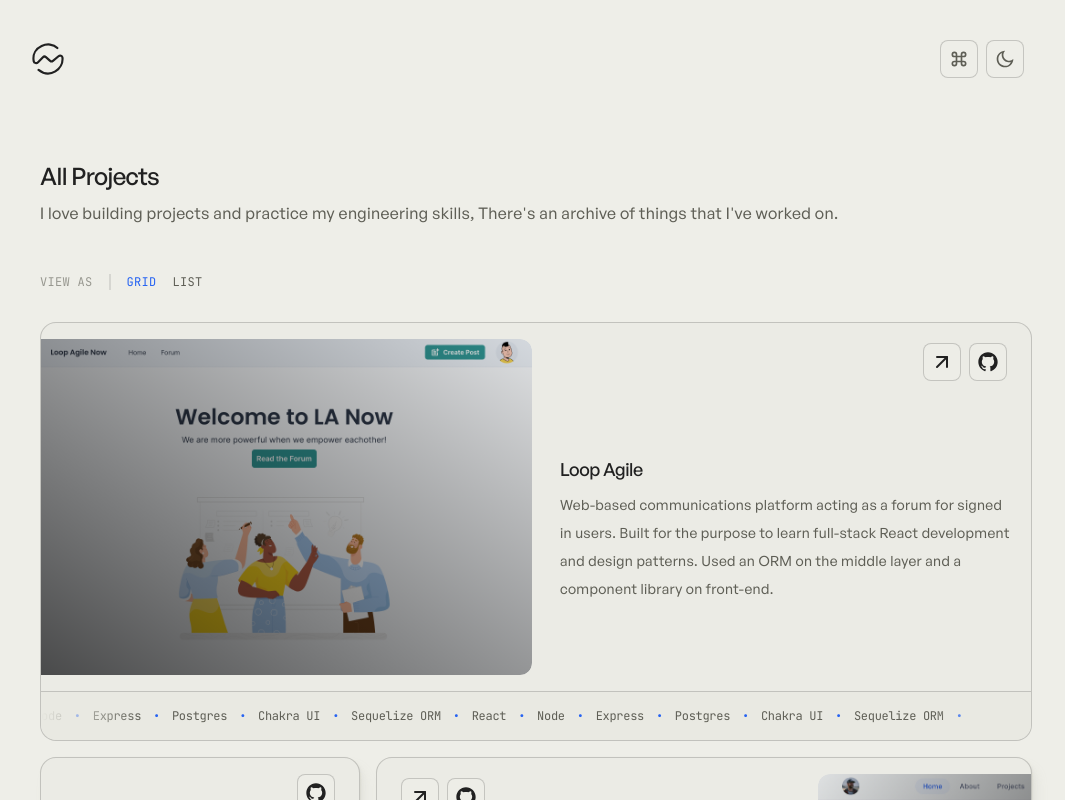
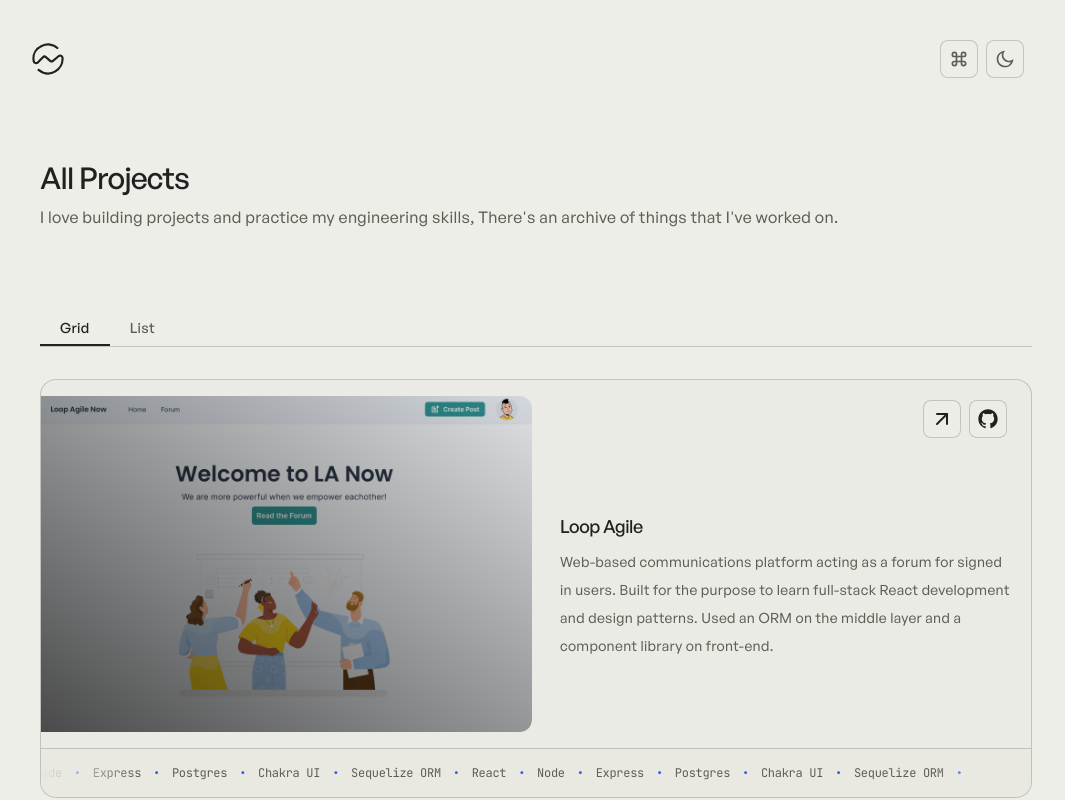
Before and after one commit to simstrom/snystrom.com, a Next.js app: page /projects in a window 1280 px wide. Shown: the top 800 px of the page, without its empty margins (104-1169 px from the left). Built offline with nearby package versions, Linux system fonts and the light colour scheme.

Commit message:
implemented tablist component

```diff
--- a/components/sections/projectView.tsx
+++ b/components/sections/projectView.tsx
@@ -1,44 +1,32 @@
 'use client';
 
-import { cn } from '@/lib/utils';
 import { AnimatePresence, motion } from 'framer-motion';
 import { useState } from 'react';
 
 import { projectsData } from '@/lib/data';
 import ProjectCard from '../ui/projectCard';
 import ProjectListItem from '../ui/projectListItem';
+import TabList from '../ui/tabList';
+
+enum Views {
+	Grid = 0,
+	List = 1,
+}
 
 export default function ProjectView() {
-	const [isGridView, setIsGridView] = useState(true);
+	const [activeView, setActiveView] = useState<Views>(Views.Grid);
 
 	return (
 		<>
-			<div className="flex py-8 sm:pt-12 font-mono uppercase text-xs tracking-wide text-foreground-secondary">
-				<span className="border-r-2 pr-4 select-non opacity-60">View As</span>
-				<button
-					onClick={() => setIsGridView(true)}
-					aria-label="Change to grid view"
-					className={cn(
-						'pl-4 uppercase tracking-wide hover:text-foreground transition',
-						isGridView && 'text-brand'
-					)}
-				>
-					Grid
-				</button>
-				<button
-					onClick={() => setIsGridView(false)}
-					aria-label="Change to list view"
-					className={cn(
-						'pl-4 uppercase tracking-wide hover:text-foreground transition',
-						!isGridView && 'text-brand'
-					)}
-				>
-					List
-				</button>
-			</div>
+			<TabList
+				labels={['Grid', 'List']}
+				selected={activeView}
+				setSelected={setActiveView}
+				className="my-8 sm:pt-12"
+			/>
 
 			<AnimatePresence mode="popLayout">
-				{isGridView ? (
+				{activeView === Views.Grid ? (
 					<motion.div
 						key="grid-view"
 						initial={{ opacity: 0, y: 50 }}
--- a/components/ui/pageHeader.tsx
+++ b/components/ui/pageHeader.tsx
@@ -9,7 +9,7 @@ interface PageHeaderProps {
 export default function PageHeader({ title, content, className }: PageHeaderProps) {
 	return (
 		<section className={cn('w-full mx-auto space-y-2', className)}>
-			<h1 className="text-2xl">{title}</h1>
+			<h1 className="text-3xl">{title}</h1>
 			<p className="text-foreground-secondary text-pretty">{content}</p>
 		</section>
 	);
--- /dev/null
+++ b/components/ui/tabList.tsx
@@ -0,0 +1,71 @@
+'use client';
+
+import { cn } from '@/lib/utils';
+import { LayoutGroup, motion } from 'framer-motion';
+import Link from 'next/link';
+import { Dispatch, SetStateAction } from 'react';
+
+interface TabListProps {
+	labels: string[];
+	selected: number;
+	setSelected?: Dispatch<SetStateAction<number>>;
+	asLinks?: boolean;
+	links?: string[];
+	className?: string;
+}
+
+export default function TabList({
+	labels,
+	selected,
+	setSelected,
+	asLinks = false,
+	links,
+	className,
+}: TabListProps) {
+	return (
+		<LayoutGroup>
+			<div
+				className={cn(
+					'w-full border-b flex text-foreground-secondary text-sm font-medium',
+					className
+				)}
+			>
+				{!asLinks && setSelected
+					? labels.map((label, i) => (
+							<motion.button
+								key={`tab_${label}`}
+								animate
+								onClick={() => setSelected(i)}
+								className={cn(
+									'relative px-5 py-2 hover:text-foreground transition',
+									i === selected && 'text-foreground'
+								)}
+							>
+								{label}
+								{i === selected && (
+									<motion.div
+										layoutId="underline"
+										className="w-full h-0.5 absolute bottom-0 left-0 bg-foreground"
+									/>
+								)}
+							</motion.button>
+					  ))
+					: labels.map((label, i) => (
+							<Link
+								key={`tab_${label}`}
+								href={links ? links[i] : '/'}
+								className={cn(
+									'relative px-5 py-2 hover:text-foreground transition',
+									i === selected && 'text-foreground'
+								)}
+							>
+								{label}
+								{i === selected && (
+									<div className="w-full h-0.5 absolute bottom-0 left-0 bg-foreground" />
+								)}
+							</Link>
+					  ))}
+			</div>
+		</LayoutGroup>
+	);
+}
```
